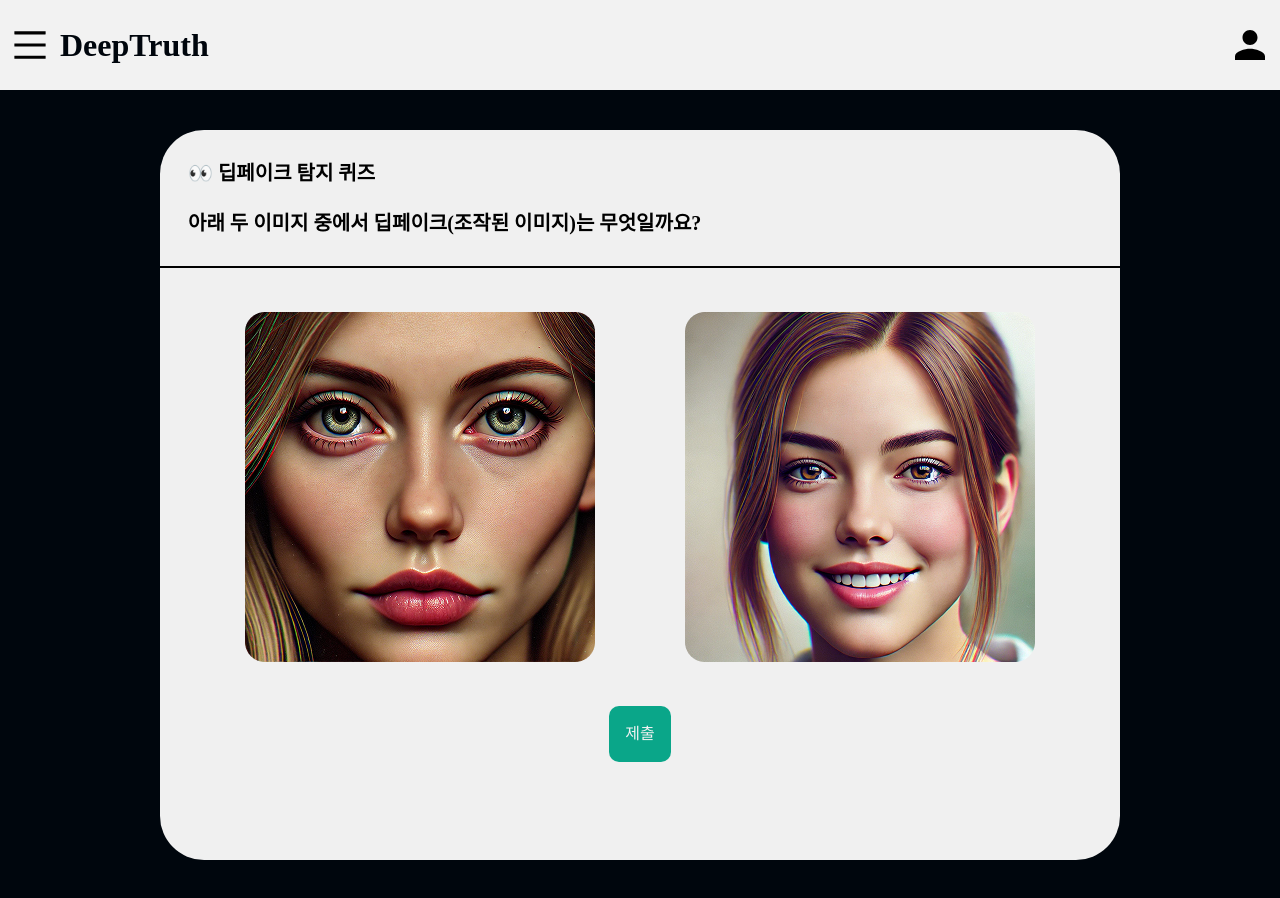
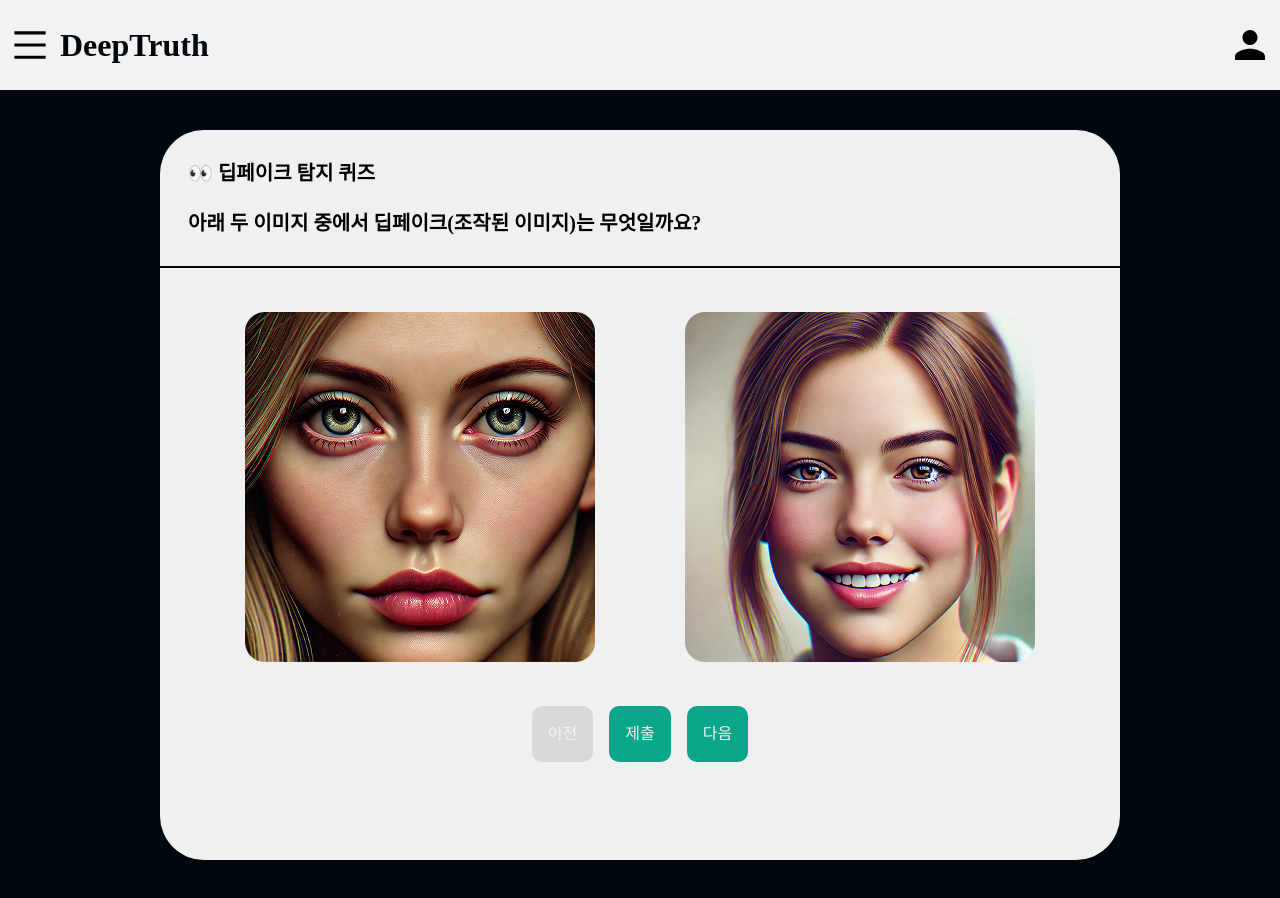
Before and after one commit to 25-HF003/front-end, a React (Vite) app: page /quiz in a window 1280 px wide. Built offline with nearby package versions, Linux system fonts and the light colour scheme; a web font is replaced by a local one.

Commit message:
ETR-95 Feat: 게임 기능 Mock 데이터 기반 임시 UI 구현

```diff
--- /dev/null
+++ b/src/pages/Quiz/ImageQuiz.tsx
@@ -0,0 +1,18 @@
+import { Options } from "./TOptions";
+
+export default function ImageQuiz({ options, onSelect, selectId }: Options) {
+  return(
+    <div className="flex justify-evenly items-center mt-10">
+      {options.map((item) => (
+        <div
+          className={`border-[4px] border-transparent hover:border-[4px] hover:border-green-200 hover:rounded-[20px]
+            ${selectId && selectId != item.id ? 'opacity-50' : ''}`}
+            onClick={() => onSelect(item.id)}>
+            <img
+              src={item.img}
+              alt="퀴즈 이미지" />
+        </div>
+      ))}
+    </div>
+  );
+}
--- /dev/null
+++ b/src/pages/Quiz/MultipleChoiceQuiz.tsx
@@ -0,0 +1,24 @@
+import { Options } from "./TOptions";
+
+export default function MultipleChoiceQuiz({ options, topic, onSelect, selectId } : Options) {
+  return(
+    <div className="flex flex-col justify-center items-center gap-4">
+      {/* 학습 내용 */}
+      <div className="flex flex-col justify-center items-center mt-5 gap-2">
+        <p className="font-bold">🔍 학습 내용</p>
+        <p className="bg-blue-100 whitespace-pre-line p-3 rounded-[10px]">{topic}</p>
+      </div>
+      {options.map((item) => (
+        <div
+          className={`flex justify-start items-center p-2 gap-1 w-full max-w-md`}>
+            <button
+              className={`w-10 h-10 flex items-center justify-center rounded-full border-2 bg-black-100 text-white-100 font-bold
+                ${selectId && selectId == item.id ? 'opacity-50' : ''}`}
+              onClick={() => onSelect(item.id)}>
+                {item.id}</button>
+            <p>{item.text}</p>
+        </div>
+      ))}
+    </div>
+  );
+}
--- a/src/pages/Quiz/Quiz.tsx
+++ b/src/pages/Quiz/Quiz.tsx
@@ -1,40 +1,88 @@
 import { useState } from "react";
 import QuizAnswer from "./QuizAnswer";
+import ImageQuiz from "./ImageQuiz";
+import MultipleChoiceQuiz from "./MultipleChoiceQuiz";
 
 type QuizItem = {
   id: number;
-  img: string;
-  isDeepfake: boolean;
+  type: 'image' | 'multiple-choice';  // 문제 유형
+  title: string;                      // 문제
+  topic?: string;                   // 학습 내용
+  options: {
+    id: number;
+    img?: string;                     // 이미지 퀴즈용
+    text?: string;                    // 객관식 퀴즈용
+    isCorrect?: boolean;              // 객관식 퀴즈용
+  }[]
 }
 
 const mockData: QuizItem[] = [
-  { id: 1, img: "/img/mock/deepfake.png", isDeepfake: true },
-  { id: 2, img: "/img/mock/virtual_character.png", isDeepfake: false },
+  {
+    id: 1,
+    type: 'image',
+    title: '아래 두 이미지 중에서 딥페이크(조작된 이미지)는 무엇일까요?',
+    options: [
+      { id: 1, img: "/img/mock/deepfake.png", isCorrect: true },
+      { id: 2, img: "/img/mock/virtual_character.png", isCorrect: false },
+    ]
+  },
+  {
+    id: 2,
+    type: 'multiple-choice',
+    title: '딥페이크가 사회적으로 위험한 이유로 가장 적절한 것은 무엇인가요?',
+    topic: '딥페이크 기술은 악용될 경우 사회적 혼란을 일으킬 수 있습니다.\n특히 정치적 영상 조작이나 금융 사기 등에 사용될 가능성이 높습니다.',
+    options: [
+      { id: 1, text: '재미있는 밈(meme)으로 사용될 수 있음', isCorrect: false },
+      { id: 2, text: '유명인의 영상을 쉽게 만들 수 있음', isCorrect: false },
+      { id: 3, text: '가짜 뉴스나 금융 사기에 악용될 수 있음', isCorrect: true },
+      { id: 4, text: '영화 특수효과로 활용될 수 있음', isCorrect: false },
+    ]
+  },
+  {
+    id: 3,
+    type: 'multiple-choice',
+    title: '어떤 특징이 딥페이크에서 자주 발견되는 문제점일까요?',
+    topic: '딥페이크는 종종 눈 깜빡임이 비정상적으로 적거나, 피부 질감이 부자연스러운 특징을 보입니다.\n최신 AI 모델은 이를 보완하려 하지만, 조명 반사나 그림자 처리가 어색한 경우가 많습니다.',
+    options: [
+      { id: 1, text: '과도한 눈 깜빡임', isCorrect: false },
+      { id: 2, text: '피부 질감이 부자연스러움', isCorrect: true },
+      { id: 3, text: '그림자와 조명이 일관됨', isCorrect: false },
+      { id: 4, text: '자연스러운 표정 변화', isCorrect: false },
+    ]
+  },
 ];
 
 function Quiz() {
   const [selectId, setSelectId] = useState<number | null>(null);
   const [result, setResult] = useState<boolean | null>(null);
   const [openModal, setOpenModal] = useState(false);
+  const [currentQuestionIndex, setCurrentQuestionIndex] = useState<number>(0);
 
-  // 이미지 선택
-  const handleClick = (id: number) => {
-    setSelectId(id);
-    console.log(id);
-    setResult(null);
+  const currentQuestion = mockData[currentQuestionIndex];   // 현재 문제
+
+  // 이전 버튼
+  const moveToPrevPage = () => {
+    setCurrentQuestionIndex(prev => prev - 1);
+    setSelectId(null);
+  }
+
+  // 다음 버튼
+  const moveToNextPage = () => {
+    setCurrentQuestionIndex(prev => prev + 1);
+    setSelectId(null);
   }
 
   // 정답 제출
   const handleSubmit = () => {
     if (selectId === null) {
-      alert("이미지를 선택해주세요!");
+      alert("정답을 선택해주세요!");
       return;
     }
 
-    const selected = mockData.find((item) => item.id === selectId);
-    if (!selected) return;
+    const selectedOption = currentQuestion.options.find((option) => option.id === selectId);
+    if (!selectedOption) return;
 
-    if (selected.isDeepfake) {
+    if (selectedOption.isCorrect) {
       setResult(true);
     } else {
       setResult(false);
@@ -45,36 +93,51 @@ function Quiz() {
   return (
     <div className="flex flex-col min-h-screen px-20 py-10 mx-20">
       <div className="bg-gray-50 rounded-[44px] h-[730px]">
-
+        {/* {mockData.map((item) => ( */}
+          <div >
             {/* 퀴즈 헤더 */}
             <div className=" text-[20px] font-bold p-7 flex flex-col gap-5">
               <h1>👀 딥페이크 탐지 퀴즈</h1>
-          <p>아래 두 이미지 중에서 딥페이크(조작된 이미지)는 무엇일까요?</p>
+              <p>{currentQuestion.title}</p>
             </div>
 
             {/* 가로선 */}
             <div className="border-[1px] border-black-100" />
 
             {/* 퀴즈 내용 */}
-        <div className="flex justify-evenly items-center mt-10">
-          {mockData.map((item) => (
-            <div
-              key={item.id}
-              className={`border-[4px] border-transparent hover:border-[4px] hover:border-green-200 hover:rounded-[20px]
-                ${selectId && selectId != item.id ? 'opacity-50' : ''}`}
-                onClick={() => handleClick(item.id)}>
-                <img
-                  src={item.img}
-                  alt="퀴즈 이미지" />
-            </div>
-          ))}
-        </div>
-        <div className="flex justify-center mt-10">
+            {currentQuestion.type === 'image'
+              ? <ImageQuiz
+                options={currentQuestion.options}
+                selectId={selectId}
+                topic={currentQuestion.topic}
+                onSelect={setSelectId}/>
+              : <MultipleChoiceQuiz
+                  options={currentQuestion.options}
+                  topic={currentQuestion.topic}
+                  selectId={selectId}
+                  onSelect={setSelectId}/>}
+
+            {/* 버튼 */}
+            <div className="flex justify-center mt-10 gap-4">
+              <button
+                className={`p-4 rounded-[10px] text-white-200
+                ${currentQuestion.id === 1 ? 'bg-gray-500' : 'bg-green-200'}`}
+                disabled={currentQuestion.id === 1}
+                onClick={() => moveToPrevPage()}>
+                  이전</button>
               <button
                 className="p-4 bg-green-200 rounded-[10px] text-white-200"
                 onClick={() => handleSubmit()}>
                   제출</button>
+              <button
+                className={`p-4 rounded-[10px] text-white-200
+                ${currentQuestion.id === mockData.length ? 'bg-gray-500' : 'bg-green-200'}`}
+                disabled={currentQuestion.id === mockData.length}
+                onClick={() => moveToNextPage()}>
+                  다음</button>
             </div>
+          </div>
+        {/* ))} */}
       </div>
 
       {/* 결과 */}
--- /dev/null
+++ b/src/pages/Quiz/TOptions.ts
@@ -0,0 +1,10 @@
+export type Options = {
+  options: {
+    id: number;
+    img?: string;                     // 이미지 퀴즈용
+    text?: string;                    // 객관식 퀴즈용
+  }[];
+  topic?: string;
+  onSelect: (id: number) => void;
+  selectId: number | null;
+}
```
Lines whose indentation alone changed are shown as unchanged.
